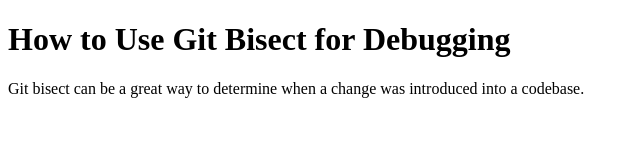
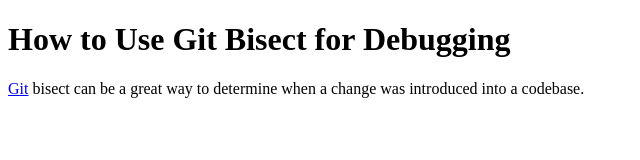
Before and after one commit to dguo/git-bisect-demo, a plain HTML site: page index.html in a window 1280 px wide. Shown: the full height of the page, 0-640 px from the left. Drawn offline with Linux system fonts and the light colour scheme.

Commit message:
Add a link to the Git website

```diff
--- a/index.html
+++ b/index.html
@@ -9,8 +9,8 @@
     <body>
         <h1>How to Use Git Bisect for Debugging</h1>
         <p>
-            Git bisect can be a great way to determine when a change was
-            introduced into a codebase.
+            <a href="https://git-scm.com/">Git</a> bisect can be a great way to
+            determine when a change was introduced into a codebase.
         </p>
     </body>
 </html>
```
